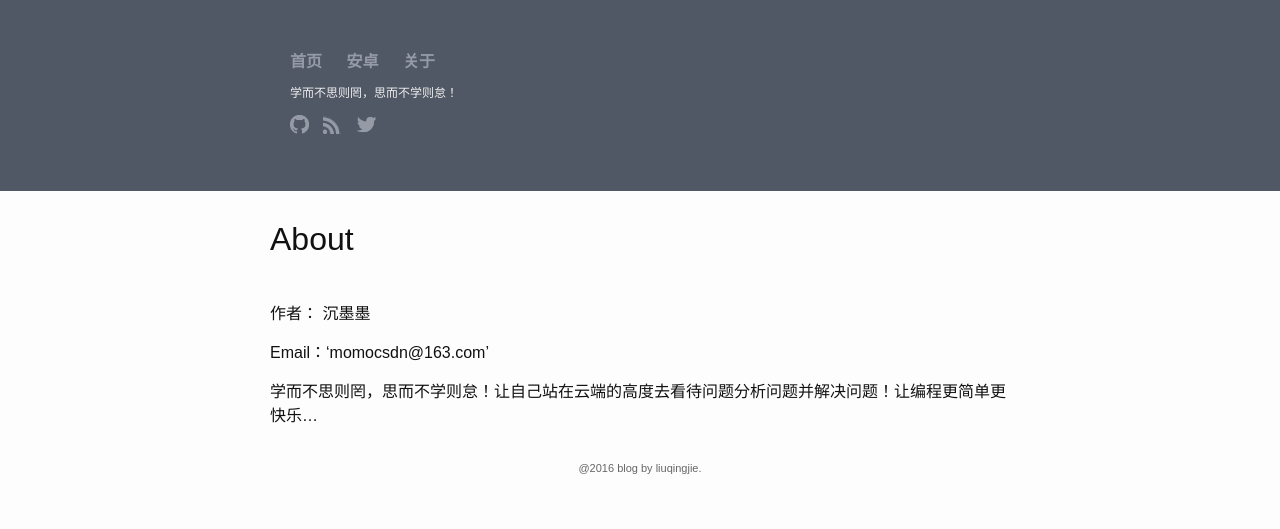
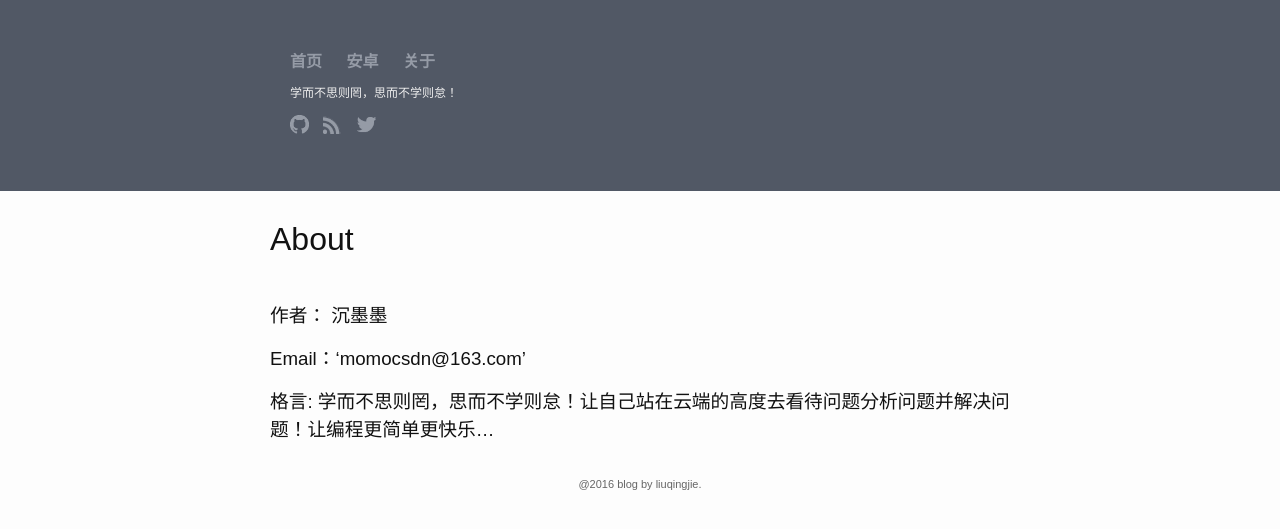
Before and after one commit to momocsdn/momocsdn.github.io, a Jekyll site: the page built from about.md, in a window 1280 px wide. Shown: the top 529 px of the page. Built offline with Jekyll 4.4.1, drawn with Linux system fonts in a browser that asks for light colours.

Commit message:
编辑关于页面

```diff
--- a/about.md
+++ b/about.md
@@ -4,8 +4,8 @@ title: About
 permalink: /about/
 ---
 
-作者： 沉墨墨
+### 作者： 沉墨墨
 
-Email：‘momocsdn@163.com’
+### Email：‘momocsdn@163.com’
 
-学而不思则罔，思而不学则怠！让自己站在云端的高度去看待问题分析问题并解决问题！让编程更简单更快乐...
+### 格言: 学而不思则罔，思而不学则怠！让自己站在云端的高度去看待问题分析问题并解决问题！让编程更简单更快乐...
```
